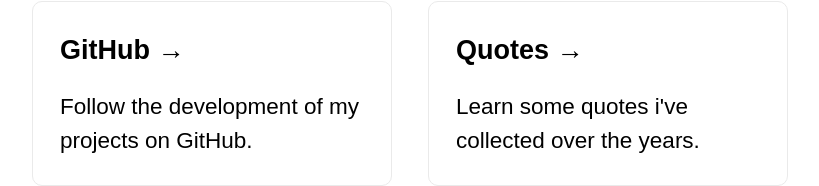
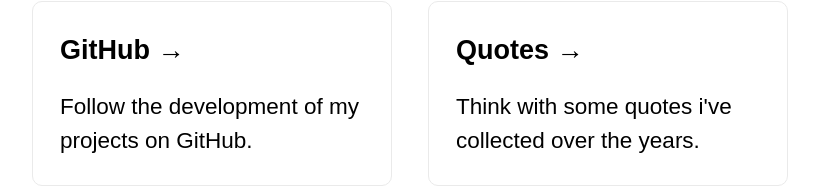
Before and after one commit to lreynolds188/Portfolio, a Next.js app: page / in a window 1280 px wide. Shown: the part 766-952 px from the top of the page, without its empty margins (230-1049 px from the left). Built offline with nearby package versions, Linux system fonts and the light colour scheme.

Commit message:
Update index.js

```diff
--- a/pages/index.js
+++ b/pages/index.js
@@ -44,7 +44,7 @@
 
           <a href="/quotes" className={styles.card}>
             <h3>Quotes &rarr;</h3>
-            <p>Learn some quotes i've collected over the years.</p>
+            <p>Think with some quotes i've collected over the years.</p>
           </a>
 
           <a href="https://blog.thereynolds.com.au" className={styles.card}>
```
